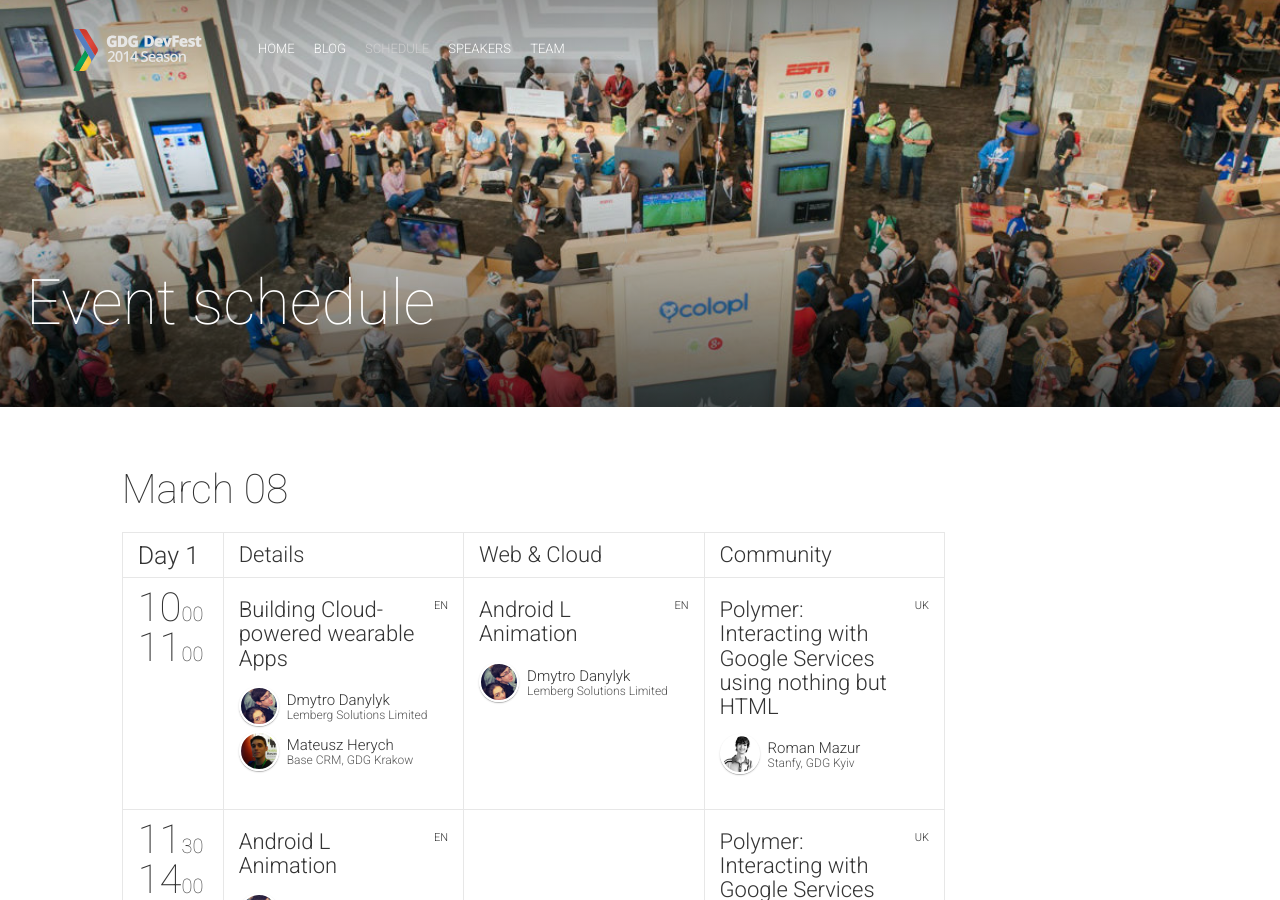
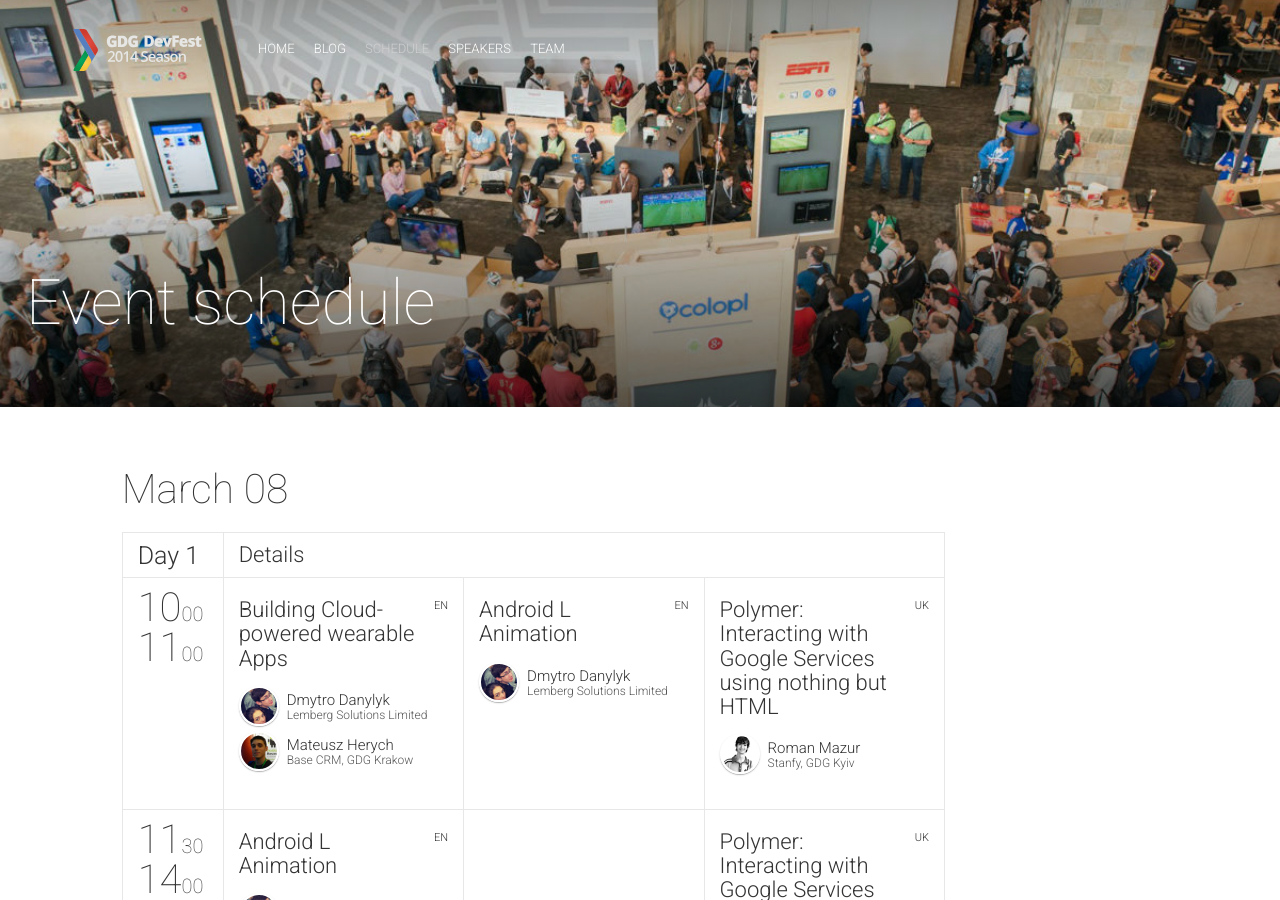
Before and after one commit to ravinepal/visitjanakpur, a Jekyll site: the page built from schedule.html, in a window 1280 px wide and 900 px high. Built offline with Jekyll 4.4.1, drawn with Linux system fonts in a browser that asks for light colours; nearby versions of some CDN libraries; comment, search, counter and statistics services are not loaded.

Commit message:
Remove parallel sessions from schedule

```diff
--- a/_data/schedule.yml
+++ b/_data/schedule.yml
@@ -3,8 +3,6 @@
   dateReadable: "March 08"
   tracks:
     - {title: "Details", color: "#90be4e"}
-    - {title: "Web & Cloud", color: "#03a9f4"}
-    - {title: "Community", color: "#e91e63"}
   timeslots:
     - {
     	startTime: "10:00",
```
